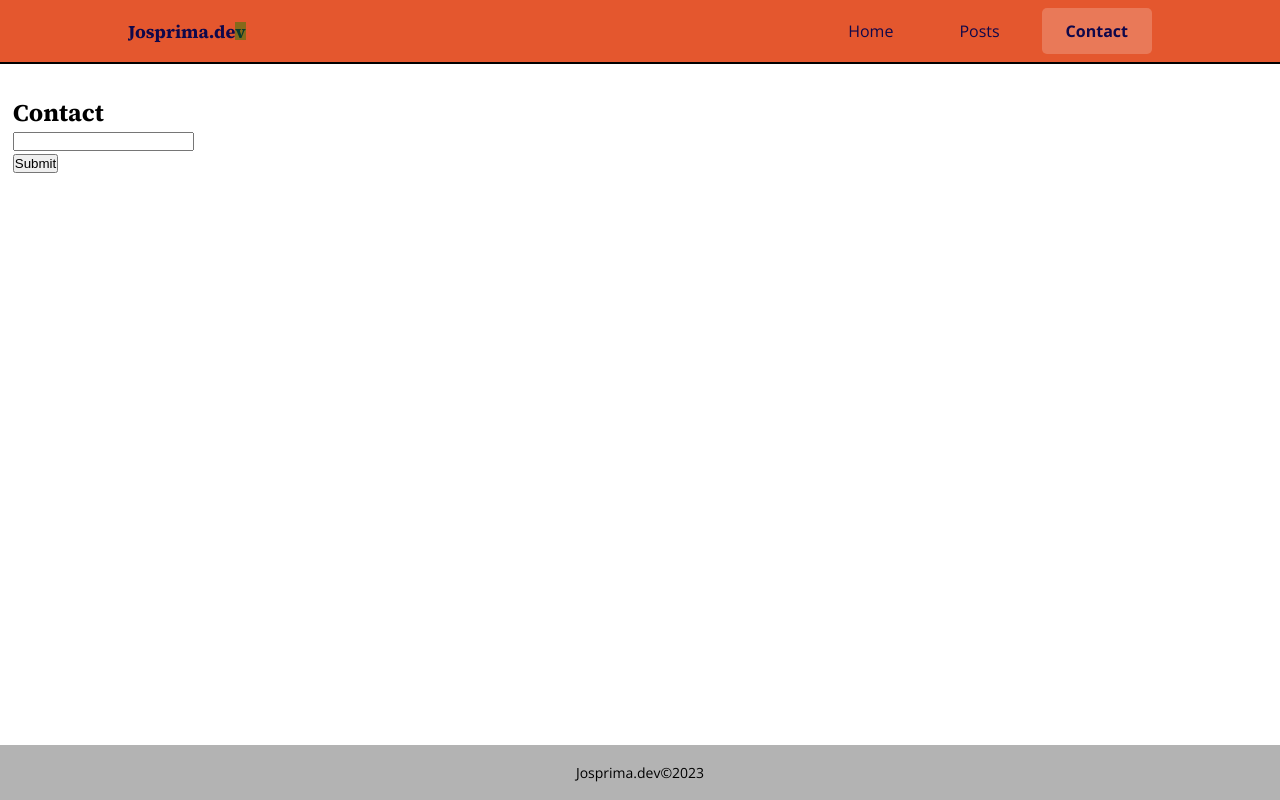
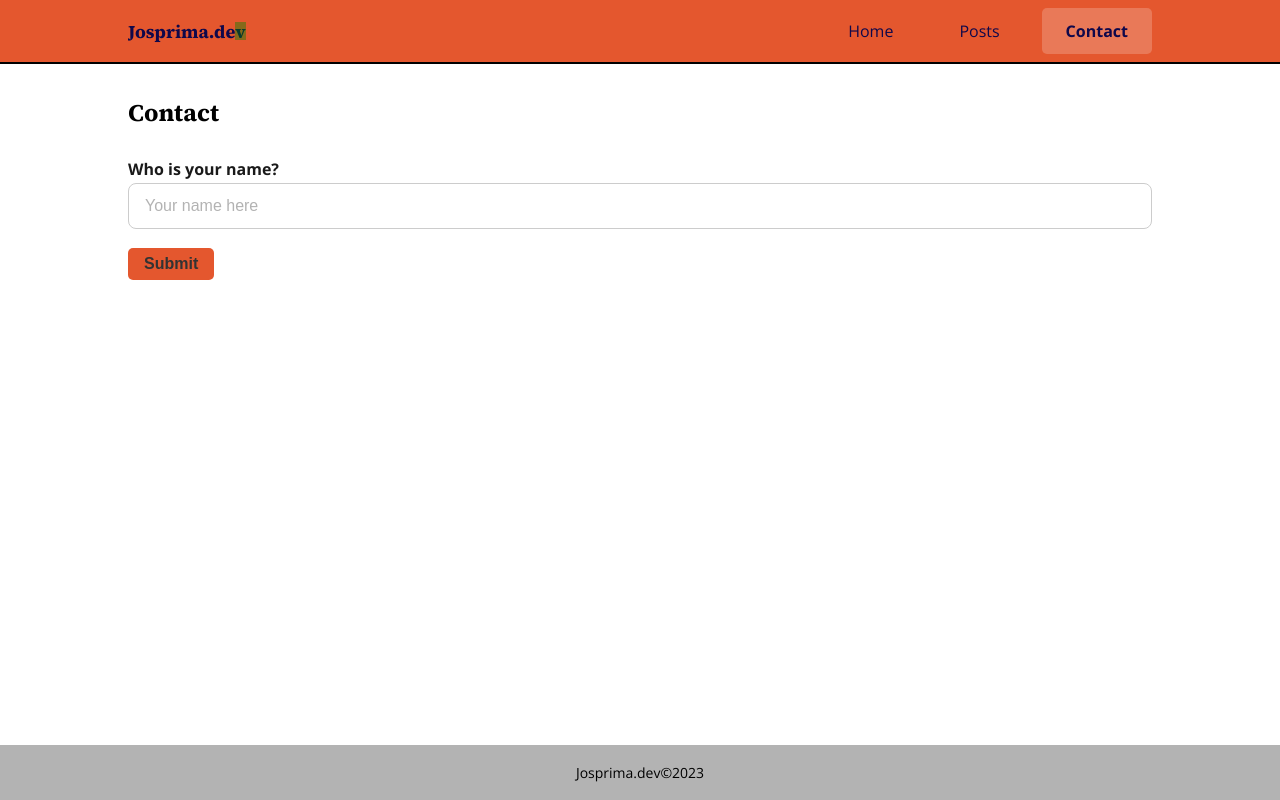
Before and after one commit to josprima-sihombing/josprima.dev, a Next.js app: page /contact in a window 1280 px wide. Built offline with nearby package versions, Linux system fonts and the light colour scheme.

Commit message:
add contact form

```diff
--- a/src/app/(pages)/contact/page.tsx
+++ b/src/app/(pages)/contact/page.tsx
@@ -1,6 +1,6 @@
 "use client";
 
-import { useForm } from "react-hook-form";
+import { SubmitHandler, useForm } from "react-hook-form";
 import css from "./style.module.scss";
 import TextInput from "@/components/atoms/form/text-input";
 
@@ -9,25 +9,36 @@ import {
   ContactFormSchemaType,
   contactFormSchema,
 } from "@/data/schemas/contact-form";
+import Container from "@/components/atoms/container";
+import Button from "@/components/atoms/button";
 
 export default function ContactPage() {
   const { handleSubmit, control } = useForm<ContactFormSchemaType>({
     resolver: zodResolver(contactFormSchema),
   });
 
-  const onSubmit = (data) => {
-    console.log(data, "<<<<< data");
+  const onSubmit: SubmitHandler<ContactFormSchemaType> = (data) => {
+    console.log(data, "<<<< data");
+    // TODO: submit the data
   };
 
   return (
-    <div className={css.root}>
+    <Container className={css.root}>
       <h1 className={css.root__heading}>Contact</h1>
 
       <form onSubmit={handleSubmit(onSubmit)}>
-        <TextInput control={control} name="name" />
+        <TextInput
+          control={control}
+          name="name"
+          defaultValue=""
+          label="Who is your name?"
+          placeholder="Your name here"
+        />
 
-        <button type="submit">Submit</button>
+        <Button variant="contained" type="submit" style={{ marginTop: "1rem" }}>
+          Submit
+        </Button>
       </form>
-    </div>
+    </Container>
   );
 }
--- a/src/app/(pages)/contact/style.module.scss
+++ b/src/app/(pages)/contact/style.module.scss
@@ -5,5 +5,7 @@
 
   &__heading {
     font-family: var.$font-source-serif;
+    margin-bottom: 1rem;
+    padding-bottom: 1rem;
   }
 }
--- a/src/components/atoms/form/text-input.tsx
+++ /dev/null
@@ -1,31 +0,0 @@
-import { Control, Controller } from "react-hook-form";
-
-type TextInputProps = {
-  control: Control;
-  name: string;
-  defaultValue?: string;
-};
-
-export default function TextInput({
-  control,
-  name,
-  defaultValue,
-}: TextInputProps) {
-  return (
-    <Controller
-      name={name}
-      control={control}
-      defaultValue={defaultValue || ""}
-      render={({ field, formState: { errors } }) => {
-        return (
-          <div>
-            <input type="text" {...field} />
-            <div>
-              <span>{errors[name]?.message?.toString()}</span>
-            </div>
-          </div>
-        );
-      }}
-    />
-  );
-}
--- /dev/null
+++ b/src/components/atoms/form/text-input/index.tsx
@@ -0,0 +1,44 @@
+import {
+  FieldValues,
+  UseControllerProps,
+  useController,
+} from "react-hook-form";
+
+import css from "./style.module.scss";
+import classNames from "classnames";
+import Typography from "../../typography";
+
+type TextInputProps = {
+  className?: string;
+  label?: string;
+  placeholder?: string;
+};
+
+export type RhfTextInputProps<T extends FieldValues> = TextInputProps &
+  UseControllerProps<T>;
+
+export default function TextInput<T extends FieldValues>(
+  props: RhfTextInputProps<T>,
+) {
+  const { className, label, placeholder = "", ...rest } = props;
+
+  const classList = classNames(css.root, className);
+
+  const {
+    field,
+    formState: { errors },
+  } = useController<T>(rest);
+
+  return (
+    <div className={classList}>
+      <label>
+        <Typography variant="label">{label}</Typography>
+        <input type="text" placeholder={placeholder} {...field} />
+      </label>
+
+      <div className={css.root__error}>
+        <span>{errors[rest.name]?.message?.toString()}</span>
+      </div>
+    </div>
+  );
+}
--- /dev/null
+++ b/src/components/atoms/form/text-input/style.module.scss
@@ -0,0 +1,31 @@
+@use "/src/styles/variables.module.scss" as var;
+
+.root {
+  display: flex;
+  flex-direction: column;
+  gap: 0.2rem;
+
+  label {
+    display: flex;
+    flex-direction: column;
+    gap: 0.4rem;
+
+    input {
+      border: 1px solid var.$black_20;
+      border-radius: 0.5rem;
+      padding: 0.8rem 1rem;
+      font-size: 1rem;
+
+      &::placeholder {
+        color: var.$black_30;
+      }
+    }
+  }
+
+  &__error {
+    span {
+      font-size: 0.8rem;
+      color: var.$red;
+    }
+  }
+}
--- a/src/components/atoms/typography/index.tsx
+++ b/src/components/atoms/typography/index.tsx
@@ -11,7 +11,8 @@ type TypographyProps = {
     | "caption"
     | "section-title"
     | "card-title"
-    | "card-title-sm";
+    | "card-title-sm"
+    | "label";
   className?: string;
   children: string | React.ReactNode;
   style?: CSSProperties;
@@ -33,6 +34,7 @@ export default function Typography({
       [css.root__card_title]: variant === "card-title",
       [css.root__card_title_sm]: variant === "card-title-sm",
       [css.root__caption]: variant === "caption",
+      [css.root__label]: variant === "label",
     },
     className,
   );
@@ -64,6 +66,9 @@ export default function Typography({
       CustomTag = "span";
       break;
 
+    case "label":
+      CustomTag = "span";
+
     case "body":
     default:
       CustomTag = "p";
--- a/src/components/atoms/typography/style.module.scss
+++ b/src/components/atoms/typography/style.module.scss
@@ -37,4 +37,10 @@
     font-size: 12px;
     color: var.$black_50;
   }
+
+  &__label {
+    font-size: 1rem;
+    color: var.$black_90;
+    font-weight: 700;
+  }
 }
--- a/src/styles/variables.module.scss
+++ b/src/styles/variables.module.scss
@@ -2,6 +2,7 @@ $black: #000000;
 $white: #ffffff;
 $blue: #0d3b66;
 $orange: #e4572e;
+$red: #ff0000;
 
 $black_90: #1a1a1a;
 $black_80:#333333;
```
